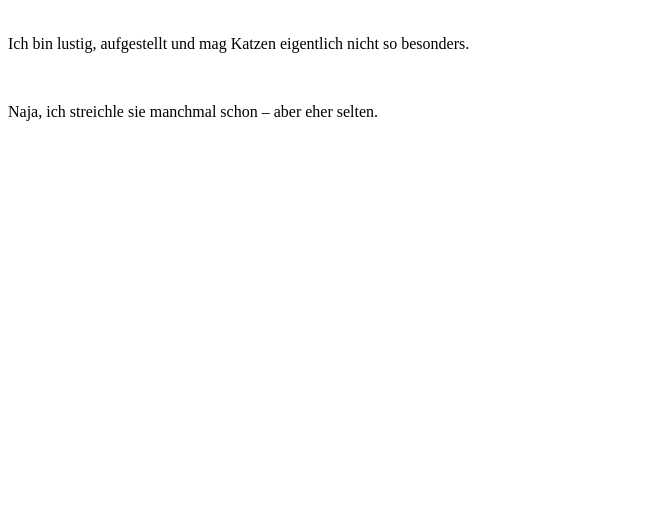
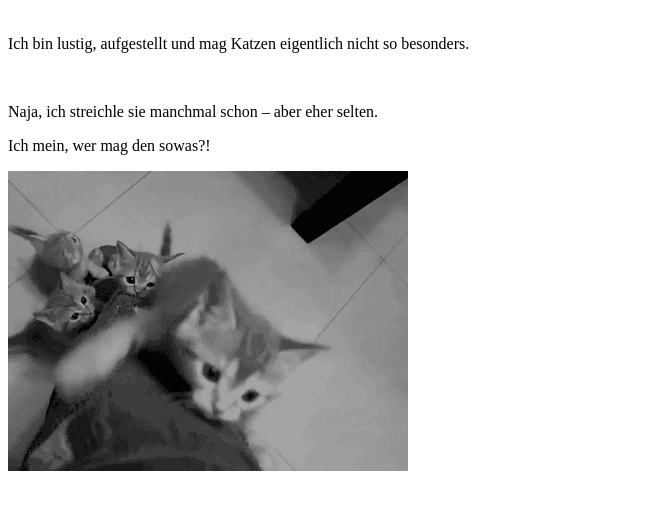
Before and after one commit to PaolaGaechter/paolagaechter.github.io, a plain HTML site: page index.html in a window 1280 px wide. Shown: the part 105-614 px from the top of the page, without its empty margins (0-660 px from the left). Drawn offline with Linux system fonts and the light colour scheme.

Commit message:
first commit: just saying something

```diff
--- a/index.html
+++ b/index.html
@@ -4,5 +4,5 @@ Obwohl ich Katzen nicht  so mag, füttere und streichle ich sie trotzdem.
 <head><title>Ich bin Paola</title>
   <body>
     <h1>Hallo, ich bin Paola</h1><br><p>Ich bin lustig, aufgestellt und mag Katzen eigentlich nicht so besonders.</p><br><p>Naja, ich streichle sie manchmal schon – aber eher selten.</p>
-    <p></p>
+    <p>Ich mein, wer mag den sowas?!</p><img src="giphy.gif" alt="">
   </html>
```
Also changed, not shown: giphy.gif (added), images.jpg (added).
